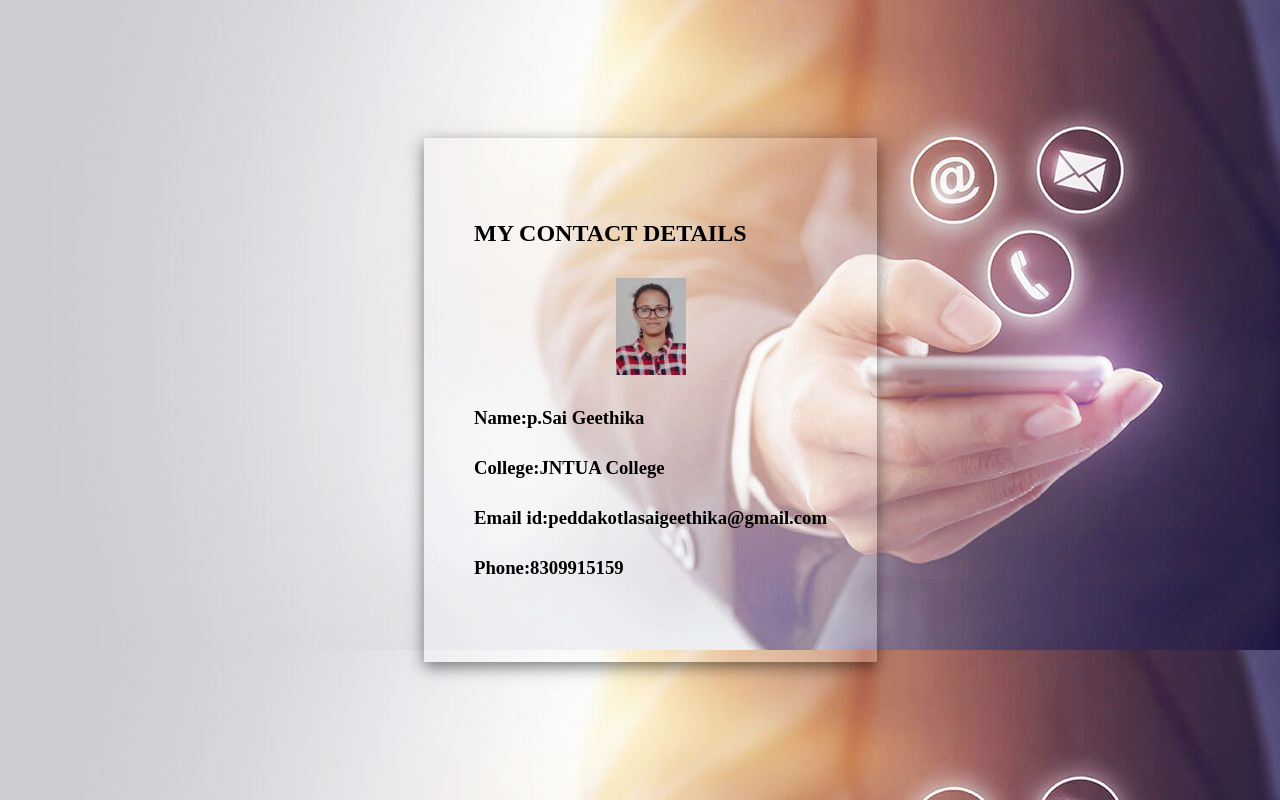
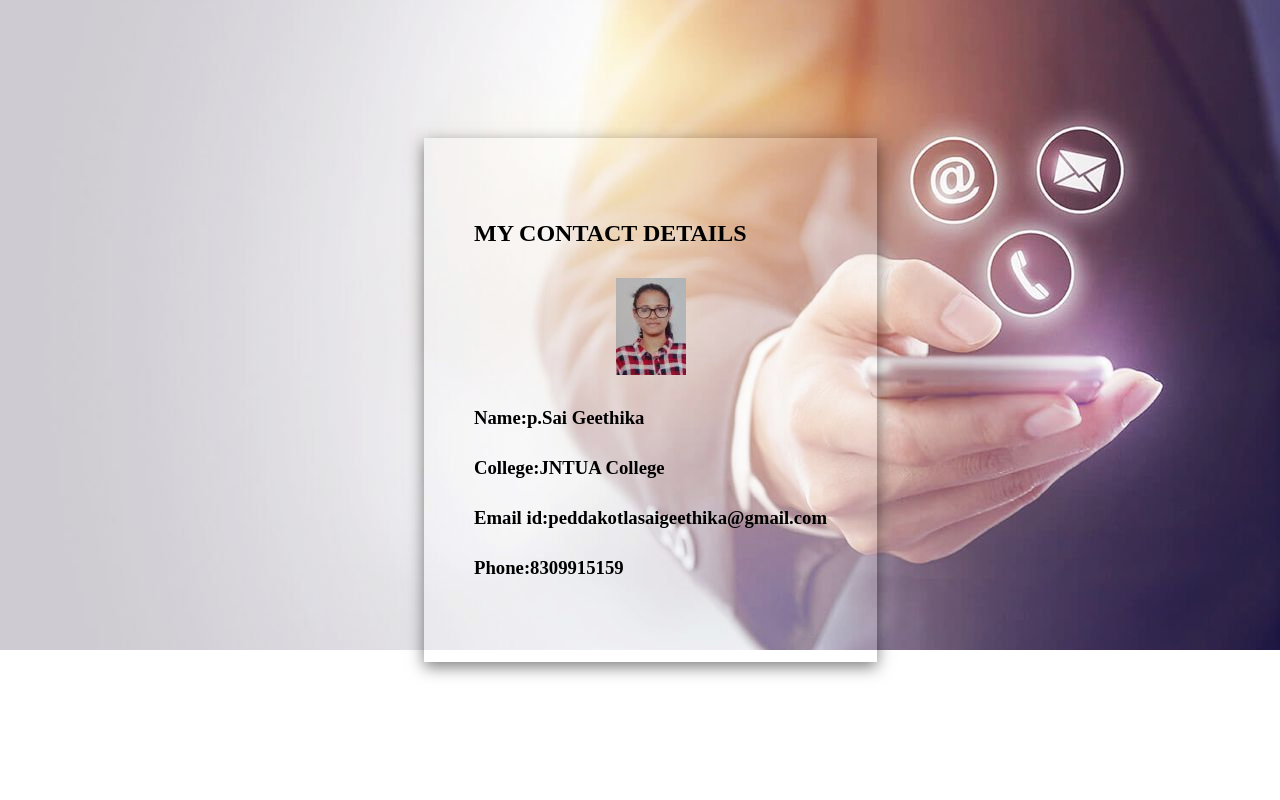
Before and after one commit to peddakotlasaigeeethika/StudentBuddy.com, a plain HTML site: page contact.html in a window 1280 px wide. Drawn offline with Linux system fonts and the light colour scheme.

Commit message:
Update contact.css

```diff
--- a/contact.css
+++ b/contact.css
@@ -10,7 +10,10 @@ section{
     height:100vh;
     display: flex;
     align-items:center;
-    line-height: 50px;;
+    line-height: 50px;
+    background-image: fixed;
+    background-repeat: no-repeat;
+
 
 }
 .contact{
@@ -19,7 +22,7 @@ section{
     padding:50px;
     background: rgba(255,255,255,.2);
     box-shadow: 0 5px 15px rgba(0,0,0,0.5);
-    left:30%
+    left:30%;
 }
 .image{
     align-items: center;
```
